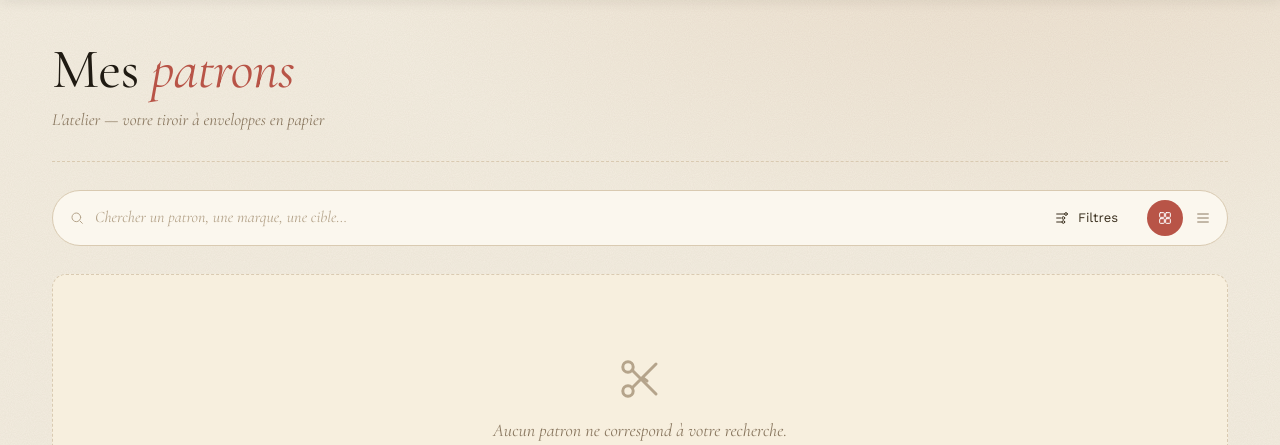
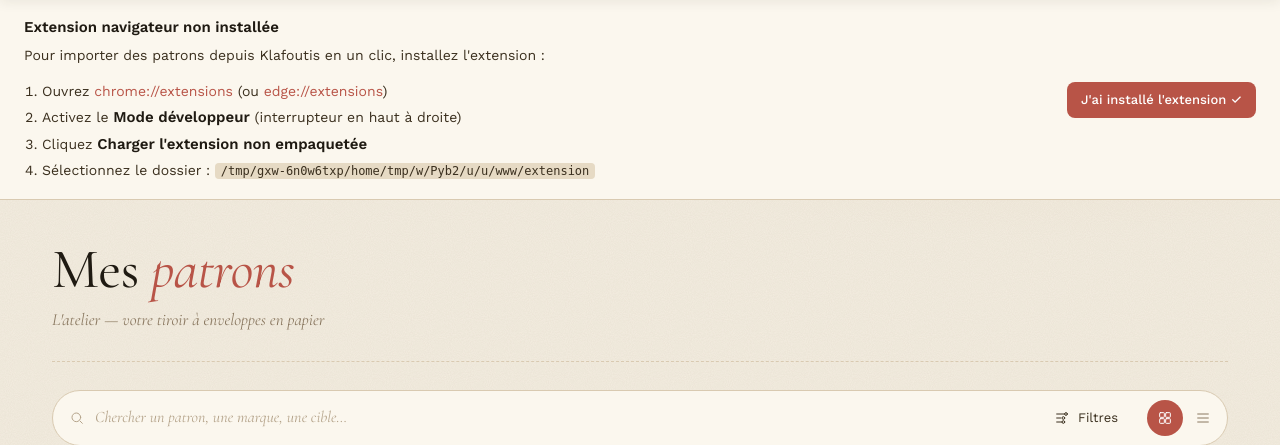
Before and after one commit to DidicGLF/CkiLePatron, a Flask app: page / in a window 1280 px wide. Shown: the part 73-518 px from the top of the page. Run offline with Flask 3, Linux system fonts and the light colour scheme.

Commit message:
update installation

```diff
--- a/static/css/style-system.css
+++ b/static/css/style-system.css
@@ -487,6 +487,27 @@ header:not(.site-header) {
 .empty p { color: var(--muted); }
 
 /* ============================================================
+   BANNIÈRE EXTENSION
+   ============================================================ */
+.ext-banner {
+  background: var(--card); border-bottom: 1px solid var(--rule);
+  padding: 16px 24px; display: flex; align-items: flex-start;
+  justify-content: space-between; gap: 24px; flex-wrap: wrap;
+}
+.ext-banner__body { display: flex; flex-direction: column; gap: 6px; font-size: 14px; }
+.ext-banner__body strong { font-size: 15px; color: var(--ink); }
+.ext-banner__body span { color: var(--ink-2); }
+.ext-banner__steps { margin: 6px 0 0 18px; color: var(--ink-2); line-height: 1.8; }
+.ext-banner__steps a { color: var(--terracotta); }
+.ext-banner__steps code { font-size: 12px; background: var(--rule-soft); padding: 1px 6px; border-radius: 4px; }
+.ext-banner__close {
+  flex-shrink: 0; align-self: center;
+  background: var(--terracotta); color: #fff; border: none; cursor: pointer;
+  padding: 8px 14px; border-radius: var(--r); font-size: 13px; font-weight: 500;
+}
+.ext-banner__close:hover { background: var(--terracotta-2); }
+
+/* ============================================================
    FOOTER
    ============================================================ */
 .site-footer {
--- a/templates/base.html
+++ b/templates/base.html
@@ -31,6 +31,31 @@
   </div>
 </header>
 
+{% if ext_dossier %}
+<div class="ext-banner" id="ext-banner">
+  <div class="ext-banner__body">
+    <strong>Extension navigateur non installée</strong>
+    <span>Pour importer des patrons depuis Klafoutis en un clic, installez l'extension :</span>
+    <ol class="ext-banner__steps">
+      <li>Ouvrez <a href="chrome://extensions" target="_blank">chrome://extensions</a> (ou <a href="edge://extensions" target="_blank">edge://extensions</a>)</li>
+      <li>Activez le <strong>Mode développeur</strong> (interrupteur en haut à droite)</li>
+      <li>Cliquez <strong>Charger l'extension non empaquetée</strong></li>
+      <li>Sélectionnez le dossier : <code>{{ ext_dossier }}</code></li>
+    </ol>
+  </div>
+  <button class="ext-banner__close" onclick="dismissExt()">J'ai installé l'extension ✓</button>
+</div>
+<script>
+  if (localStorage.getItem('ckp-ext-ok')) {
+    document.getElementById('ext-banner').style.display = 'none';
+  }
+  function dismissExt() {
+    localStorage.setItem('ckp-ext-ok', '1');
+    document.getElementById('ext-banner').style.display = 'none';
+  }
+</script>
+{% endif %}
+
 <main>
   {% with messages = get_flashed_messages(with_categories=true) %}
     {% if messages %}
```
